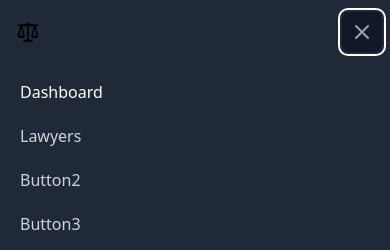
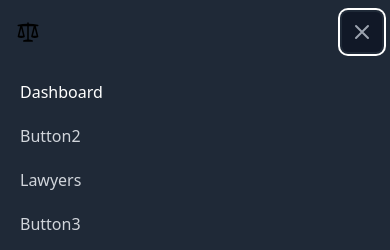
Before and after one commit to Sranjan0208/Simplilegal, a React (Vite) app in the folder client/: page / in a window 390 px wide. Both pictures are taken after a click on the button "Open main menu". Shown: the top 250 px of the page. Built offline with nearby package versions, Linux system fonts and the light colour scheme.

Commit message:
Changes in Navbar

```diff
--- a/client/src/components/Navbar.jsx
+++ b/client/src/components/Navbar.jsx
@@ -25,17 +25,17 @@ function Nav() {
                   </a>
 
                   <a
+                    href="#"
+                    className="text-gray-300 hover:bg-gray-700 hover:text-white px-3 py-2 rounded-md text-sm font-medium"
+                  >
+                    Button2
+                  </a>
+
+                  <a
                     href="/lawyer"
                     className="text-gray-300 hover:bg-gray-700 hover:text-white px-3 py-2 rounded-md text-sm font-medium"
                   >
                     Lawyers
-                  </a>
-
-                  <a
-                    href="#"
-                    className="text-gray-300 hover:bg-gray-700 hover:text-white px-3 py-2 rounded-md text-sm font-medium"
-                  >
-                    Button2
                   </a>
 
                   <a
@@ -121,17 +121,17 @@ function Nav() {
                 </a>
 
                 <a
+                  href="#"
+                  className="text-gray-300 hover:bg-gray-700 hover:text-white block px-3 py-2 rounded-md text-base font-medium"
+                >
+                  Button2
+                </a>
+
+                <a
                   href="/lawyer"
                   className="text-gray-300 hover:bg-gray-700 hover:text-white block px-3 py-2 rounded-md text-base font-medium"
                 >
                   Lawyers
-                </a>
-
-                <a
-                  href="#"
-                  className="text-gray-300 hover:bg-gray-700 hover:text-white block px-3 py-2 rounded-md text-base font-medium"
-                >
-                  Button2
                 </a>
 
                 <a
```
